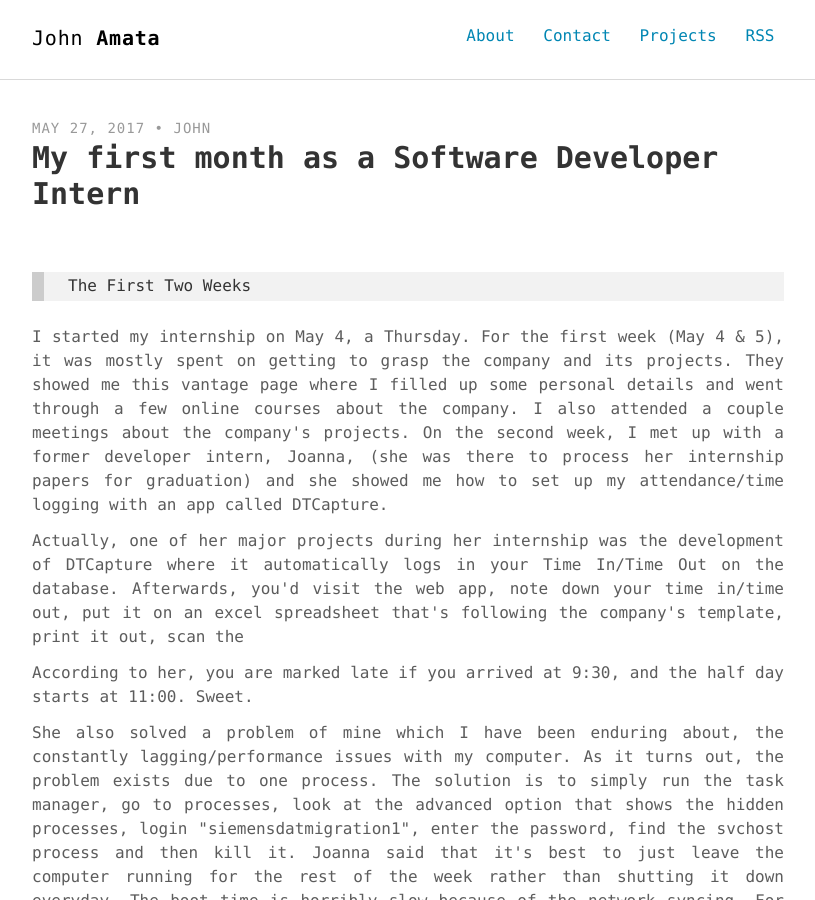
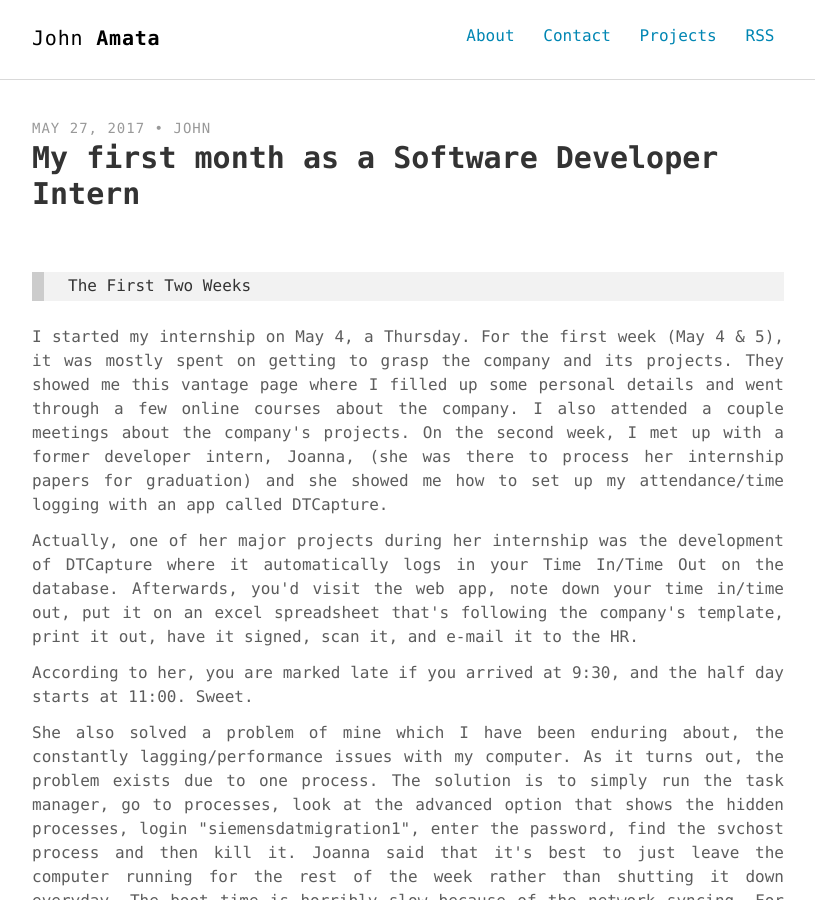
Before and after one commit to jpamata/jpamata.github.io, a Jekyll site: the page built from _posts/2017-05-27-My-First-Month-as-a-Software-Developer-Intern.md, in a window 1280 px wide and 900 px high. Shown: the whole window, without its empty margins (232-1047 px from the left). Built offline with Jekyll 4.4.1, drawn with Linux system fonts in a browser that asks for light colours; comment, search, counter and statistics services are not loaded.

Commit message:
Update 2017-05-27-My-First-Month-as-a-Software-Developer-Intern.md

```diff
--- a/_posts/2017-05-27-My-First-Month-as-a-Software-Developer-Intern.md
+++ b/_posts/2017-05-27-My-First-Month-as-a-Software-Developer-Intern.md
@@ -14,7 +14,7 @@ author: john
 > The First Two Weeks
 
 <p align="justify">I started my internship on May 4, a Thursday. For the first week (May 4 & 5), it was mostly spent on getting to grasp the company and its projects. They showed me this vantage page where I filled up some personal details and went through a few online courses about the company. I also attended a couple meetings about the company's projects. On the second week, I met up with a former developer intern, Joanna, (she was there to process her internship papers for graduation) and she showed me how to set up my attendance/time logging with an app called DTCapture.</p> <!--more-->
-<p align="justify">Actually, one of her major projects during her internship was the development of DTCapture where it automatically logs in your Time In/Time Out on the database. Afterwards, you'd visit the web app, note down your time in/time out, put it on an excel spreadsheet that's following the company's template, print it out, scan the </p>
+<p align="justify">Actually, one of her major projects during her internship was the development of DTCapture where it automatically logs in your Time In/Time Out on the database. Afterwards, you'd visit the web app, note down your time in/time out, put it on an excel spreadsheet that's following the company's template, print it out, have it signed, scan it, and e-mail it to the HR.</p>
 
 <p align="justify">According to her, you are marked late if you arrived at 9:30, and the half day starts at 11:00. Sweet.</p>
 
```
